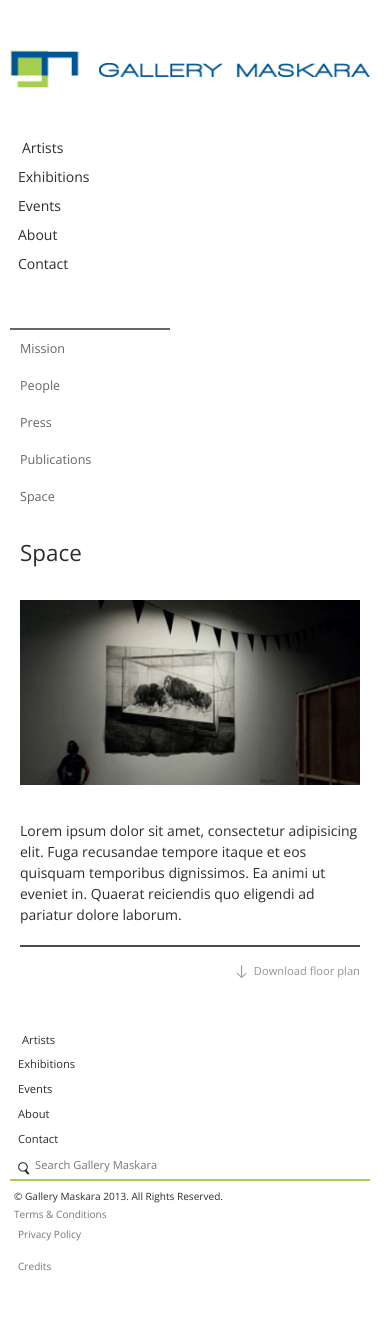
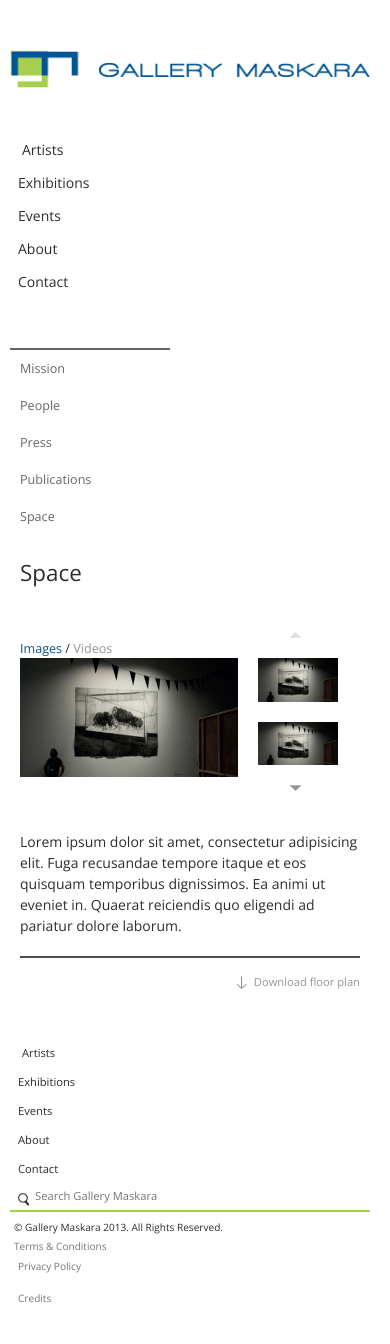
Before and after one commit to batpad/gallerym, a Django app: template templates/about-space.html in a window 390 px wide. Before the commit the page ends 1270 px from the top, so only its background shows below. Run offline with Django 3.2, Linux system fonts and the light colour scheme; the template is opened without the code that fills it, so the values that code supplies are empty; parts of the project's set-up code (start-up, migrations or seed data) failed here and were passed over.

Commit message:
changes for responsive code

```diff
--- a/static/css/main.css
+++ b/static/css/main.css
@@ -1,9 +1,5 @@
 /*
-- only 1 current exhibition ?
-- see previous exhibitions template and ask Rivka to confirm if fields are ok
-- increase padding for pagination icons if too less
-:empty if nothing is found
-check if need to destroy video or pause previous, there is some callback option
+fonticons not working on android 2.2
 */
 
 
@@ -21,11 +17,11 @@ html, body  {
 
 @font-face {
 	font-family: 'icomoon';
-	src:url('../../fonts/icomoon.eot');
-	src:url('../../fonts/icomoon.eot?#iefix') format('embedded-opentype'),
+	src:url('../../static/fonts/icomoon.eot');
+	src:url('../../static/fonts/icomoon.eot?#iefix') format('embedded-opentype'),
 		url('../../static/fonts/icons/icomoon.woff') format('woff'),
-		url('../../fonts/icomoon.ttf') format('truetype'),
-		url('../../fonts/icomoon.svg#icomoon') format('svg');
+		url('../../static/fonts/icomoon.ttf') format('truetype'),
+		url('../../static/fonts/icomoon.svg#icomoon') format('svg');
 	font-weight: normal;
 	font-style: normal;
 }
@@ -218,7 +214,7 @@ textarea {
 }
  */
 .prev-pag:before {
-	padding-right: 8px;
+	padding-right: 16px;
 /* 	position: absolute;
 bottom: 2px;
  */
@@ -352,14 +348,14 @@ bottom: 2px;
 }
 
 .paginationThumbs span {
-	padding: 0 0 0 16px;
+	padding: 0 16px 0 0;
 	cursor: pointer;
 	color: #666;
 }
 
-.paginationThumbs .prev-pag {
+/* .paginationThumbs .prev-pag {
 	padding: 0 0 0 8px;
-}
+} */
 
 .prev-pag, .next-pag {
 	/* vertical-align: top; */ /* change later when converted to vectors  */
@@ -637,13 +633,13 @@ padding: 6px 110px 6px 0;
 	padding: 0 0 0 20px;
 }
 
-#carousel {
-	padding: 0 0 0 40px;
+#slider {
+	padding: 0 40px 0 0;
 
 }
 
 #carousel .flex-direction-nav .flex-prev, #carousel .flex-direction-nav .flex-next {
-	left: 75px;
+	left: 35px;
 }
 /* MEDIA QUERIES */
 
@@ -690,6 +686,10 @@ padding: 6px 110px 6px 0;
 		padding-right: 0;
 	}
 
+	.anchorInfo {
+		padding-left: 0;
+	}
+
 	.anchorDate, .anchorInfo {
 		display: block;
 	}
@@ -722,8 +722,8 @@ padding: 6px 110px 6px 0;
 	padding-right: 0;
 }
 
-.paginationThumbs span:first-of-type {
-	padding: 0;
+.exhibPrevDesc {
+	padding: 10px 0 0 0;
 }
 
 #contentMain, #mainBar, .mainBar, .sideBarTitles, #footer {
@@ -738,12 +738,12 @@ padding: 6px 110px 6px 0;
 	padding: 10px 10px 0 10px;
 }
 
-#carousel {
-	padding: 0 0 0 20px;
+#slider {
+	padding: 0 20px 0 0;
 }
 
 #carousel .flex-direction-nav .flex-next, #carousel .flex-direction-nav .flex-prev {
-	left: 48px;
+	left: 32px;
 }
 
 .bioContent, .anchorContent {
@@ -756,7 +756,7 @@ padding: 6px 110px 6px 0;
 
 	.menu li {
 		display: block;
-		padding: 4px 0;
+		padding: 6px 0;
 	}
 
 	.menu li:first-of-type:before {
--- a/templates/about-space.html
+++ b/templates/about-space.html
@@ -1,10 +1,142 @@
 {% extends 'aboutbase.html' %}
+
+{% block extra_js %}
+<script src="/static/js/jquery.flexslider-min.js"></script>
+<script>
+$(document).ready(function() {
+  // The slider being synced must be initialized first
+  $('#carousel').flexslider({
+    animation: "slide",
+    controlNav: false,
+    animationLoop: false,
+    slideshow: false,
+    itemWidth: 80,
+    itemMargin: 5,
+    asNavFor: '#slider',
+    direction: 'vertical'
+  });
+
+  $('#slider').flexslider({
+    animation: "slide",
+    controlNav: false,
+    animationLoop: false,
+    slideshow: false,
+    sync: "#carousel",
+    controlsContainer: ".flex-container",
+    start: function(slider) {
+        $('.total-slides').text(slider.count);
+      },
+      after: function(slider) {
+        $('.current-slide').text(slider.currentSlide+1);
+      }
+  });
+});
+</script>
+
+{% endblock %}
+
+{% block extra_css %}
+<link rel="stylesheet" href="/static/css/flexslider.css">
+<style>
+    .selectedHeading+p {
+        padding: 20px 40px 0 0;
+    }
+
+    #slider {
+        width: 70%;
+        float: left;
+    }
+
+    #slider .flex-direction-nav {
+        float: left;
+    }
+
+    #slider .flex-direction-nav a {
+        bottom: 0;
+        top: auto;
+    }
+
+    #carousel .flex-direction-nav .flex-next {
+        background: url('../../static/img/nextdown.png') no-repeat;
+    }
+
+    #carousel .flex-direction-nav .flex-prev {
+        background: url('../../static/img/prevup.png') no-repeat;
+
+    }
+
+    #carousel {
+        width: 30%;
+        float: left;
+    }
+
+    #carousel .slides li {
+        float: none !important; /* see if important can be overriden later  */
+        margin: 0 0 20px 0;
+    }
+
+    #carousel .slides li {
+        cursor: pointer;
+    }
+
+    #carousel .flex-direction-nav .flex-prev {
+        top: -26px;
+    }
+
+    #carousel .flex-direction-nav .flex-next {
+        bottom: -30px;
+    }
+
+    #carousel .flex-direction-nav a {
+        margin: 0;
+        bottom: 0;
+        top: auto;
+    }
+</style>
+
+{% endblock %}
 
 {% block mainbar %}
 
     <div id="aboutContent">
-        <h1 class="selectedHeading">Space</h1>
-        <img src="/static/img/home-main.jpg" alt="" class="paddingBottom">
+        <!-- <img src="/static/img/home-main.jpg" alt="" class="paddingBottom"> -->
+
+        <div class="col70">
+            <h1 class="selectedHeading floatLeft">Space</h1>
+            <p class="smallerFont floatRight"><a href="/single/images" class="blue">Images </a>/<a href="/single/videos"> Videos</a></p>
+            <div class="clear"></div>
+        </div>
+
+        <div class="clear"></div>
+
+        <div class="flex-container paddingBottom">
+            <div id="slider" class="flexslider">
+                <ul class="slides">
+                  <li>
+                    <img src="/static/img/home-main.jpg" />
+                  </li>
+                  <li>
+                    <img src="/static/img/home-main.jpg" />
+                  </li>
+                  <li>
+                    <img src="/static/img/home-main.jpg" />
+                  </li>
+                </ul>
+            </div>
+            <div id="carousel" class="flexslider col30">
+                <ul class="slides">
+                  <li>
+                    <img src="/static/img/home-main.jpg" />
+                  </li>
+                  <li>
+                    <img src="/static/img/home-main.jpg" />
+                  </li>
+                  <!-- items mirrored twice, total of 12 -->
+                </ul>
+            </div> <!-- #carousel  -->
+            <div class="clear"></div>
+        </div>
+
 
         <div class="bioContent col70">
             <p>Lorem ipsum dolor sit amet, consectetur adipisicing elit. Fuga recusandae tempore itaque et eos quisquam temporibus dignissimos. Ea animi ut eveniet in. Quaerat reiciendis quo eligendi ad pariatur dolore laborum.</p>
--- a/templates/artistgallerybase.html
+++ b/templates/artistgallerybase.html
@@ -4,7 +4,7 @@
     <link rel="stylesheet" href="/static/css/flexslider.css">
     <style>
         .selectedHeading+p {
-            padding: 20px 0 0 0;
+            padding: 20px 40px 0 0;
         }
     </style>
 
--- a/templates/gallerybase.html
+++ b/templates/gallerybase.html
@@ -4,7 +4,7 @@
     <link rel="stylesheet" href="/static/css/flexslider.css">
     <style>
         .selectedHeading+p {
-            padding: 20px 0 0 0;
+            padding: 20px 40px 0 0;
         }
     </style>
 
```
Also changed, not shown: templates/artist-single-video.html (+73 -40 lines), templates/work.html (+1 -25 lines).
